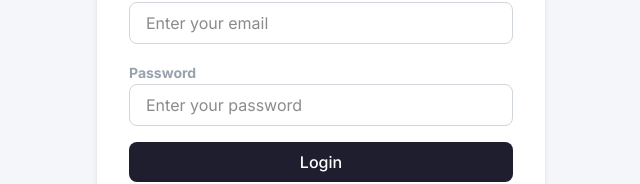
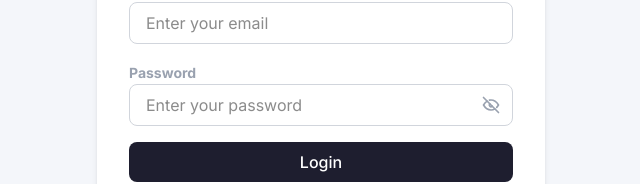
Before and after one commit to mhmdshameer/learner, a Next.js app: page /login in a window 1280 px wide. Shown: the part 370-554 px from the top of the page, without its empty margins (319-959 px from the left). Built offline with nearby package versions, Linux system fonts and the light colour scheme.

Commit message:
eye off on in login

```diff
--- a/app/(authentication)/login/page.tsx
+++ b/app/(authentication)/login/page.tsx
@@ -1,6 +1,12 @@
+"use client"
+
 import Link from "next/link";
+import { useState } from "react";
+import { TbEye, TbEyeOff } from "react-icons/tb";
 
 export default function Login() {
+  const [show, setShow] = useState(false)
+
   return (
     <div className="min-h-screen flex items-center justify-center bg-[#f4f6fa]">
       <div className="w-full max-w-md bg-white rounded-lg shadow-md p-8">
@@ -21,12 +27,18 @@ export default function Login() {
           <label htmlFor="password" className="font-bold text-sm text-gray-400">
             Password
           </label>
+          <div className="relative">
+
           <input
-            type="password"
+            type={show? "text" : "password"}
             id="password"
             className="w-full px-4 py-2 border border-gray-300 rounded-lg focus:outline-none focus:ring-2 focus:ring-[#1e1e2f]"
             placeholder="Enter your password"
-          />
+            />
+            <button type="button" className="absolute right-3 top-1/2 -translate-y-1/2 text-gray-400 hover:text-gray-600" onClick={() => setShow(!show)}>
+              {show ? <TbEye className="w-5 h-5" /> : <TbEyeOff className="w-5 h-5" />}
+            </button>
+            </div>
           <button type="submit" className="w-full py-2 rounded-lg bg-[#1e1e2f] text-white font-medium">
             Login
           </button>
--- /dev/null
+++ b/lib/mongodb.ts
@@ -0,0 +1,16 @@
+import mongoose from "mongoose";
+
+const mongoUri= process.env.MONGODB_URI;
+
+export async function connectToMongoDB(){
+    try{
+        if(mongoose.connection.readyState === 1){
+            return mongoose.connection;
+        }
+
+        await mongoose.connect(mongoUri as string);
+        return mongoose.connection
+    }catch(error){
+        console.log("MongoDB error", error)
+    }
+}
```
Also changed, not shown: package.json (+7 -5 lines), 1 other file (tests, documents, lock files or other folders).
